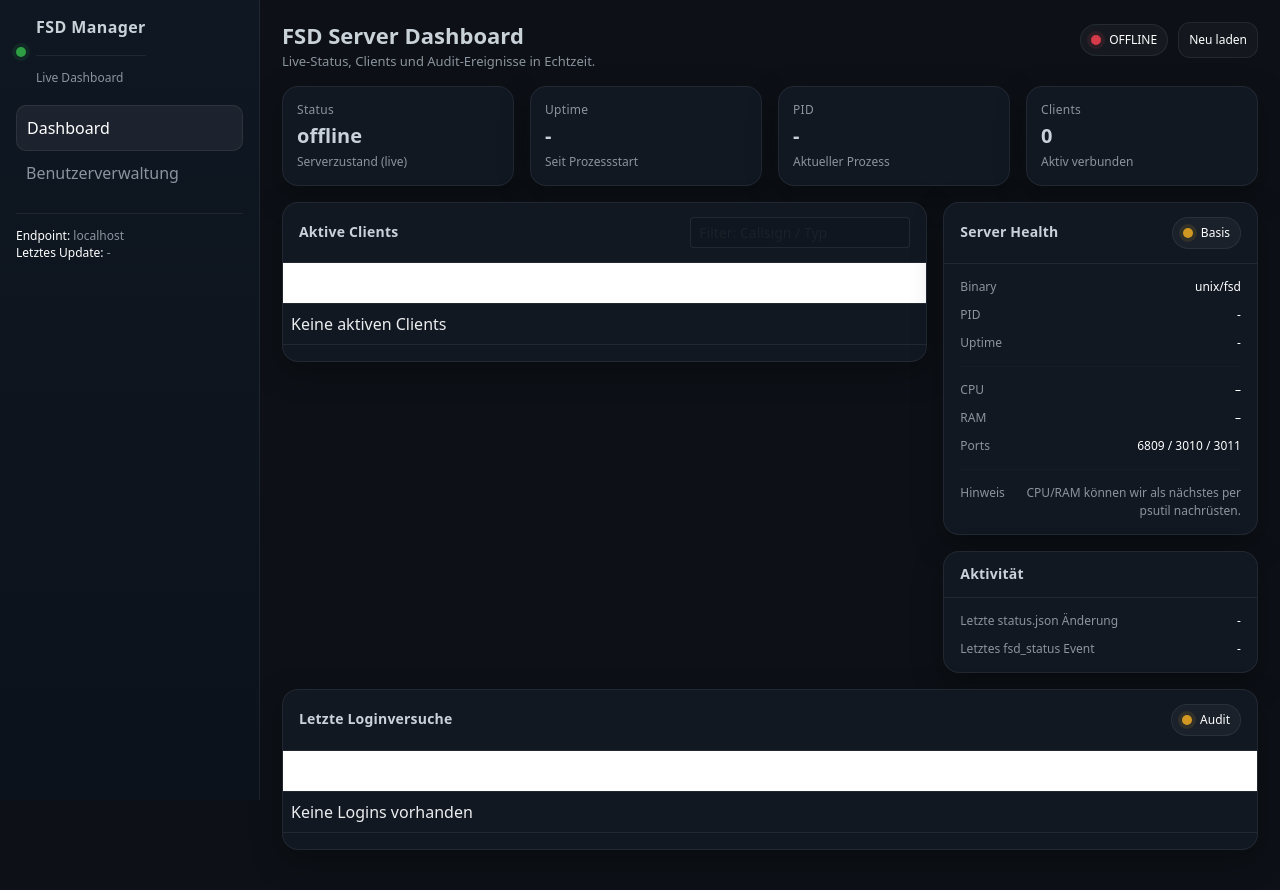
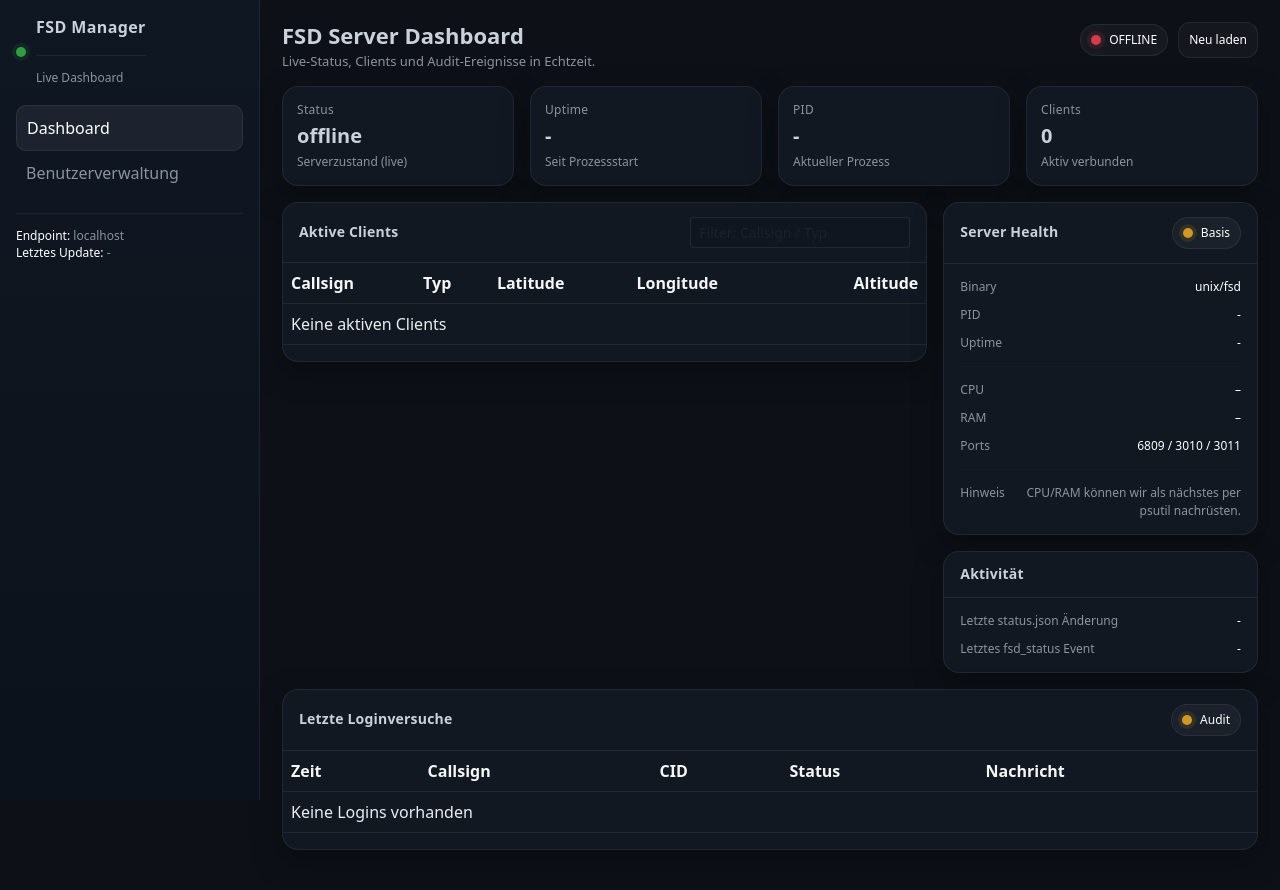
Before and after one commit to cedric1982/fsd, a Flask app: page / in a window 1280 px wide. Run offline with Flask 3, Linux system fonts and the light colour scheme; some libraries are stand-ins or nearby versions.

Commit message:
Update index.html

```diff
--- a/web/templates/index.html
+++ b/web/templates/index.html
@@ -253,11 +253,12 @@
 }
 
 /* Header etwas kräftiger */
-.table-darkish thead th{
+.table-darkish thead th {
+  background: var(--panel) !important;
   color: rgba(255,255,255,.96) !important;
-  font-weight: 700;
   border-color: var(--border) !important;
 }
+
 
 /* Body-Text nicht "ausgewaschen" */
 .table-darkish tbody td{
```
